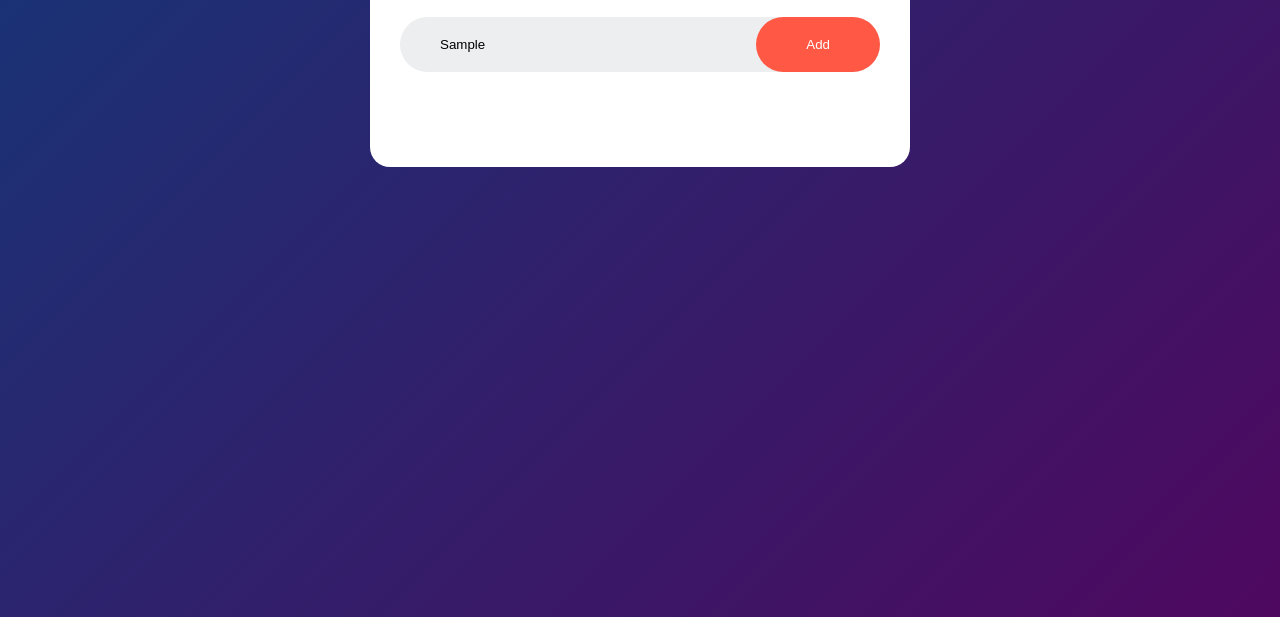
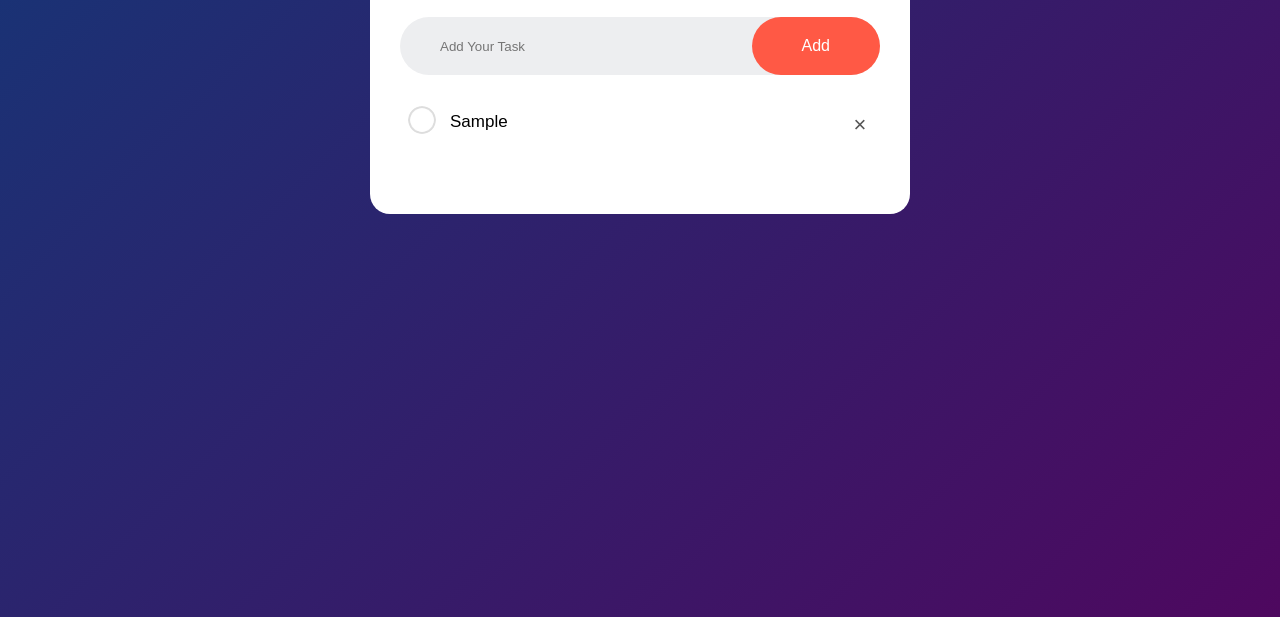
Before and after one commit to mastercodees/30-days-javascript, a plain HTML site: page To-Do-List/index.html in a window 1280 px wide. Both pictures are taken after typing "Sample" into the empty fields and a click on the button "Add". Shown: the part 183-800 px from the top of the page. Drawn offline with Linux system fonts and the light colour scheme.

```diff
--- a/To-Do-List/index.html
+++ b/To-Do-List/index.html
@@ -12,9 +12,15 @@
         <h2>To-Do List <img src="images/icon.png" /></h2>
         <div class="row">
           <input type="text" id="input-box" placeholder="Add Your Task" />
-          <button>Add</button>
+          <button onclick="addTask()">Add</button>
         </div>
+        <ul id="list-container">
+          <!-- <li class="checked">Task 1</li>
+          <li>Task 2</li>
+          <li>Task 3</li> -->
+        </ul>
       </div>
     </div>
+    <script src="script.js"></script>
   </body>
 </html>
--- a/To-Do-List/script.js
+++ b/To-Do-List/script.js
@@ -0,0 +1,16 @@
+const inputBox = document.getElementById("input-box");
+const listContainer = document.getElementById("list-container");
+
+function addTask() {
+  if (inputBox.value === "") {
+    alert("You must write something");
+  } else {
+    let li = document.createElement("li");
+    li.innerHTML = inputBox.value;
+    listContainer.appendChild(li);
+    let span = document.createElement("span");
+    span.innerHTML = "\u00d7";
+    li.appendChild(span);
+  }
+  inputBox.value = "";
+}
--- a/To-Do-List/style.css
+++ b/To-Do-List/style.css
@@ -53,4 +53,49 @@
   background: #ff5945;
   border-radius: 30px;
   color: #fff;
+  font-size: 16px;
+  cursor: pointer;
 }
+ul li {
+  list-style: none;
+  font-size: 17px;
+  padding: 12px 8px 12px 50px;
+  user-select: none;
+  cursor: pointer;
+  position: relative;
+}
+ul li::before {
+  content: "";
+  position: absolute;
+  height: 28px;
+  width: 28px;
+  border-radius: 50%;
+  background-image: url(images/unchecked.png);
+  background-size: cover;
+  background-position: center;
+  top: 6px;
+  left: 8px;
+}
+ul li.checked {
+  color: #555;
+  text-decoration: line-through;
+}
+ul li.checked::before {
+  background-image: url(images/checked.png);
+}
+ul li span {
+  position: absolute;
+  right: 0;
+  top: 5px;
+  width: 40px;
+  height: 40px;
+  font-size: 22px;
+  color: #555;
+  line-height: 40px;
+  text-align: center;
+}
+ul li span:hover {
+  background: #e4240f;
+  border-radius: 30px;
+  color: #fff;
+}
```
